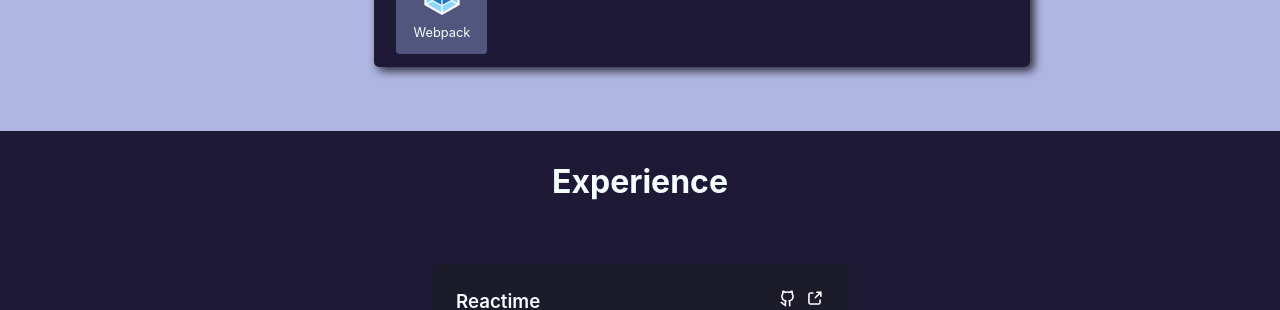
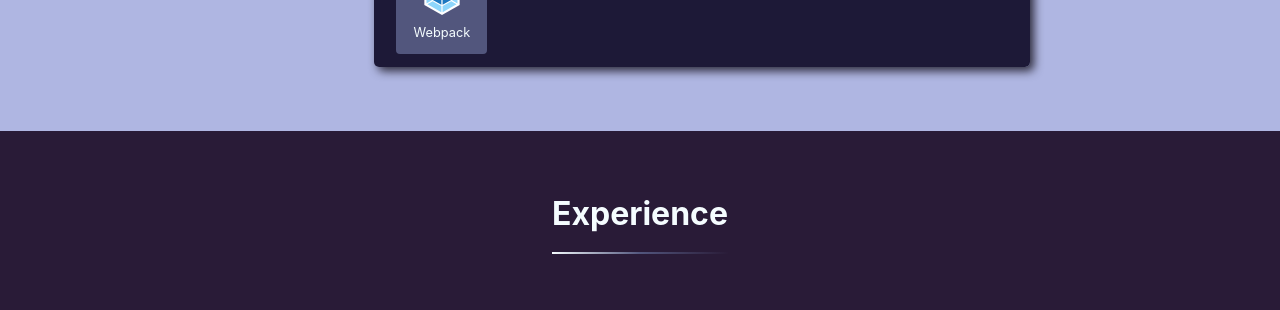
Before and after one commit to christinaor/christinaor.github.io, a React (Vite) app: page / in a window 1280 px wide. Shown: the part 2460-2770 px from the top of the page. Built offline with nearby package versions, Linux system fonts and the light colour scheme.

Commit message:
Fix margin

```diff
--- a/src/components/Experiences/styles.module.scss
+++ b/src/components/Experiences/styles.module.scss
@@ -7,13 +7,18 @@
   justify-content: center;
   align-items: center;
 
-  padding: 0 0 3rem;
+  padding: 2rem 0 4rem;
 
+  background-color: $darkSkyPurple;
   // color: $mainHeaderColor;
 }
 
 .experienceSection h2 {
-  // color: $mainHeaderColor;
+  padding-bottom: 14px;
+
+  border-bottom: 2px solid transparent;
+  border-image: linear-gradient(0.25turn, $mainTextColorWhite, $cloudPurple, $darkSkyPurple);
+  border-image-slice: 1;
 }
 
 .experiences {
```
